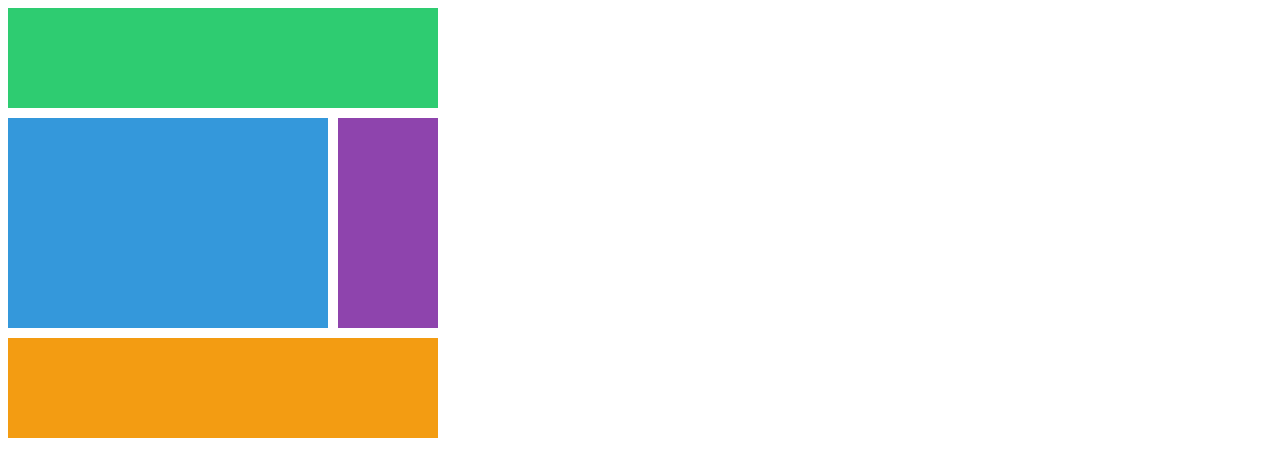
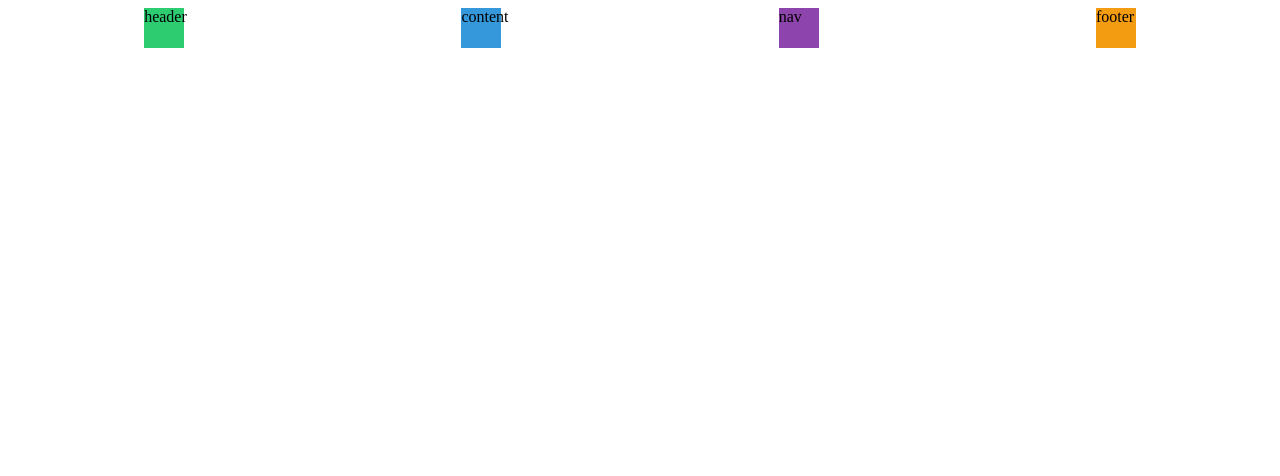
Before and after one commit to rayuniday/scss-masterclass, a plain HTML site: page index.html in a window 1280 px wide. Drawn offline with Linux system fonts and the light colour scheme.

Commit message:
#2.8 Place Items

```diff
--- a/index.html
+++ b/index.html
@@ -9,10 +9,10 @@
   </head>
   <body>
     <div class="grid">
-      <div class="header"></div>
-      <div class="content"></div>
-      <div class="nav"></div>
-      <div class="footer"></div>
+      <div class="header">header</div>
+      <div class="content">content</div>
+      <div class="nav">nav</div>
+      <div class="footer">footer</div>
     </div>
   </body>
 </html>
--- a/styles.css
+++ b/styles.css
@@ -1,29 +1,36 @@
 .grid {
   display: grid;
-  gap: 10px;
-  grid-template-columns: [first-line] 100px [second-line] 100px [third-line] 100px [fourth-line] 100px;
-  grid-template-rows: repeat(4, 100px [sexy-line]);
+  gap: 5px;
+  height: 50vh;
+  grid-template-columns: repeat(4, 1fr);
+  grid-template-rows: repeat(4, 1fr);
+  /* justify-items: start; */
+  /* align-items: end;
+  justify-items: end;
+  justify-items: center; */
+  place-items: stretch center;
 }
 
 .header {
   background-color: #2ecc71;
-  /* grid-column: 1 / -1; */
-  grid-column: span 4;
+  height: 40px;
+  width: 40px;
 }
 
 .content {
   background-color: #3498db;
-  grid-column: first-line / fourth-line;
-  grid-row: sexy-line 1 / sexy-line 3;
+  height: 40px;
+  width: 40px;
 }
 
 .nav {
   background-color: #8e44ad;
-  /* grid-row: 2 / 4; */
-  grid-row: span 2;
+  height: 40px;
+  width: 40px;
 }
 
 .footer {
   background-color: #f39c12;
-  grid-column: span 4;
+  height: 40px;
+  width: 40px;
 }
```
